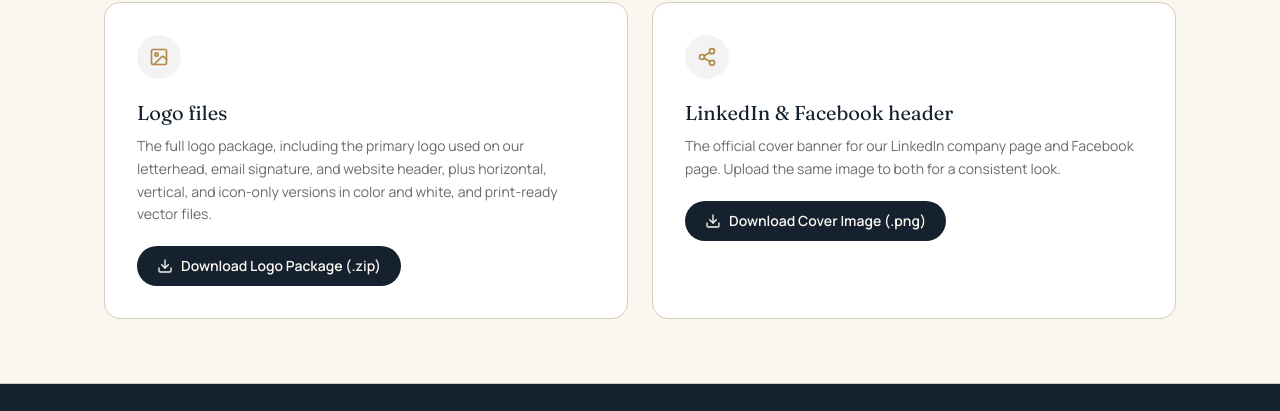
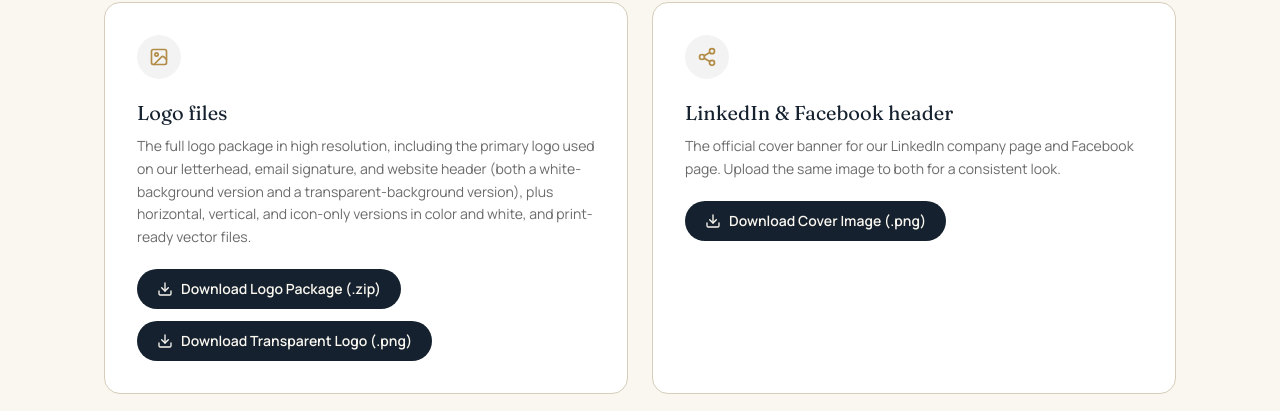
Before and after one commit to Catapultfundraising/catapult-fundraising-website, a Next.js app: page /signature-generator in a window 1280 px wide. Shown: the part 1780-2191 px from the top of the page. Built offline with nearby package versions, Linux system fonts and the light colour scheme.

Commit message:
Add transparent logo option and upscale primary logo to high resolution

```diff
--- a/components/brand-resources.tsx
+++ b/components/brand-resources.tsx
@@ -92,11 +92,15 @@ export function BrandResources() {
         <ResourceCard
           icon={ImageIcon}
           title="Logo files"
-          description="The full logo package, including the primary logo used on our letterhead, email signature, and website header, plus horizontal, vertical, and icon-only versions in color and white, and print-ready vector files."
+          description="The full logo package in high resolution, including the primary logo used on our letterhead, email signature, and website header (both a white-background version and a transparent-background version), plus horizontal, vertical, and icon-only versions in color and white, and print-ready vector files."
           links={[
             {
               label: "Download Logo Package (.zip)",
-              href: "https://galaxy-prod.tlcdn.com/gen/user_35qqBV71YqPhG02PJcVxttmFcLs/f753ed6a-27d2-42a8-894e-729525755063.zip",
+              href: "https://galaxy-prod.tlcdn.com/gen/user_35qqBV71YqPhG02PJcVxttmFcLs/446f6865-2069-425e-91e4-61a334f434b8.zip",
+            },
+            {
+              label: "Download Transparent Logo (.png)",
+              href: "https://galaxy-prod.tlcdn.com/gen/user_35qqBV71YqPhG02PJcVxttmFcLs/8d3afdfe-f114-40a4-836f-5bdb7b44ecb0.png",
             },
           ]}
         />
```
